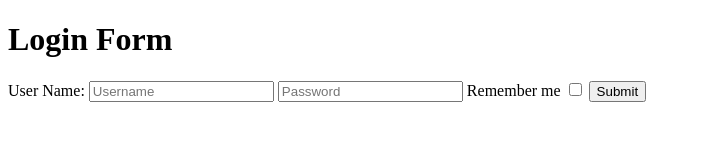
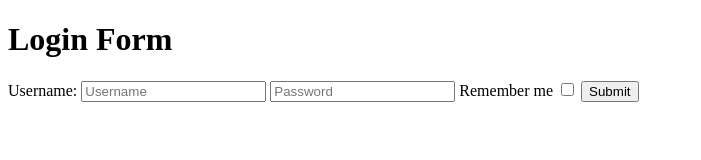
Before and after one commit to acciojob/remember-me-login-form-ShemeerCoder-01, a website: page main.html in a window 1280 px wide. Shown: the full height of the page, 0-701 px from the left. Drawn offline with Linux system fonts and the light colour scheme.

Commit message:
created a submission

```diff
--- a/main.html
+++ b/main.html
@@ -9,7 +9,7 @@
 <body>
 	<h1>Login Form</h1>
 	<form id="form">
-		<label for="username">User Name: </label>
+		<label for="username">Username: </label>
 		<input id="username" type="text" placeholder="Username">
 <!-- 		<label for="password">Password: </label> -->
 		<input id="password" type="password" placeholder="Password">
```
